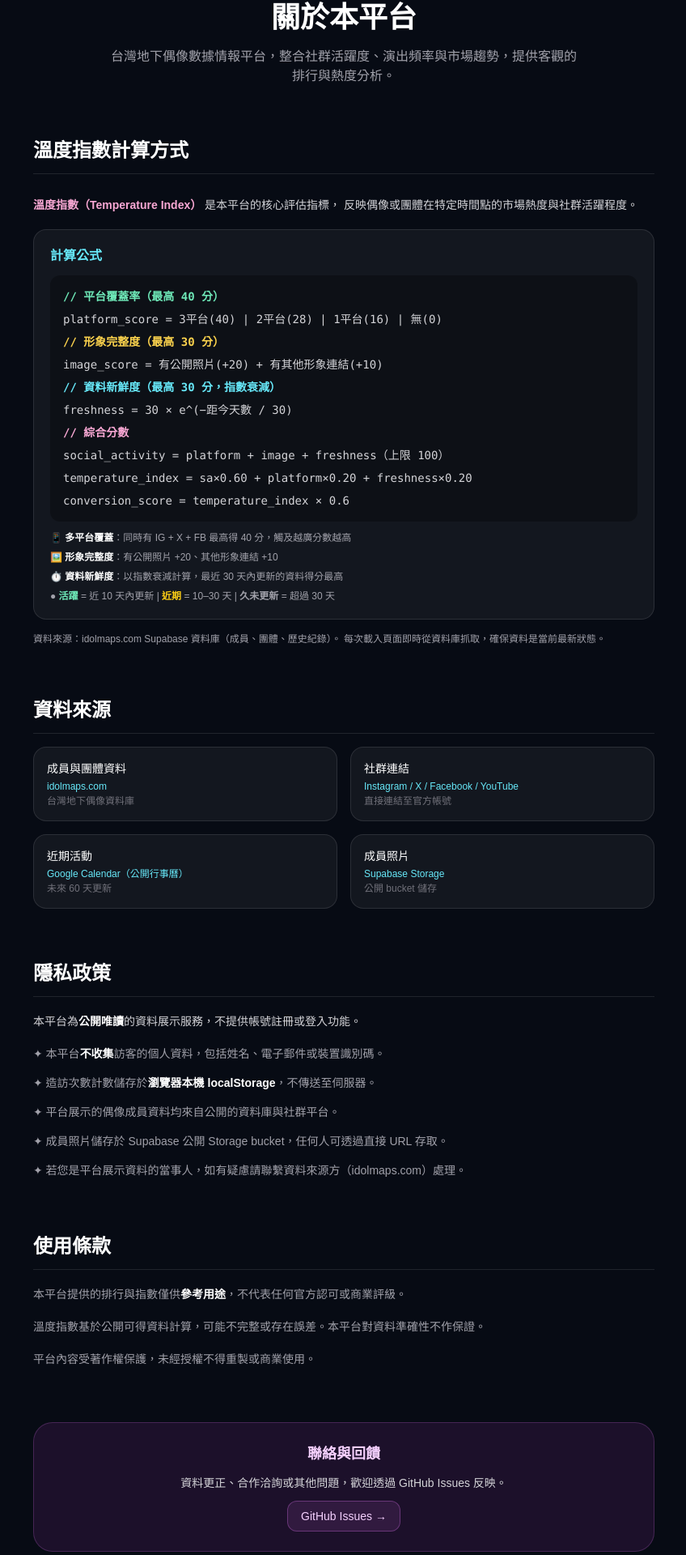
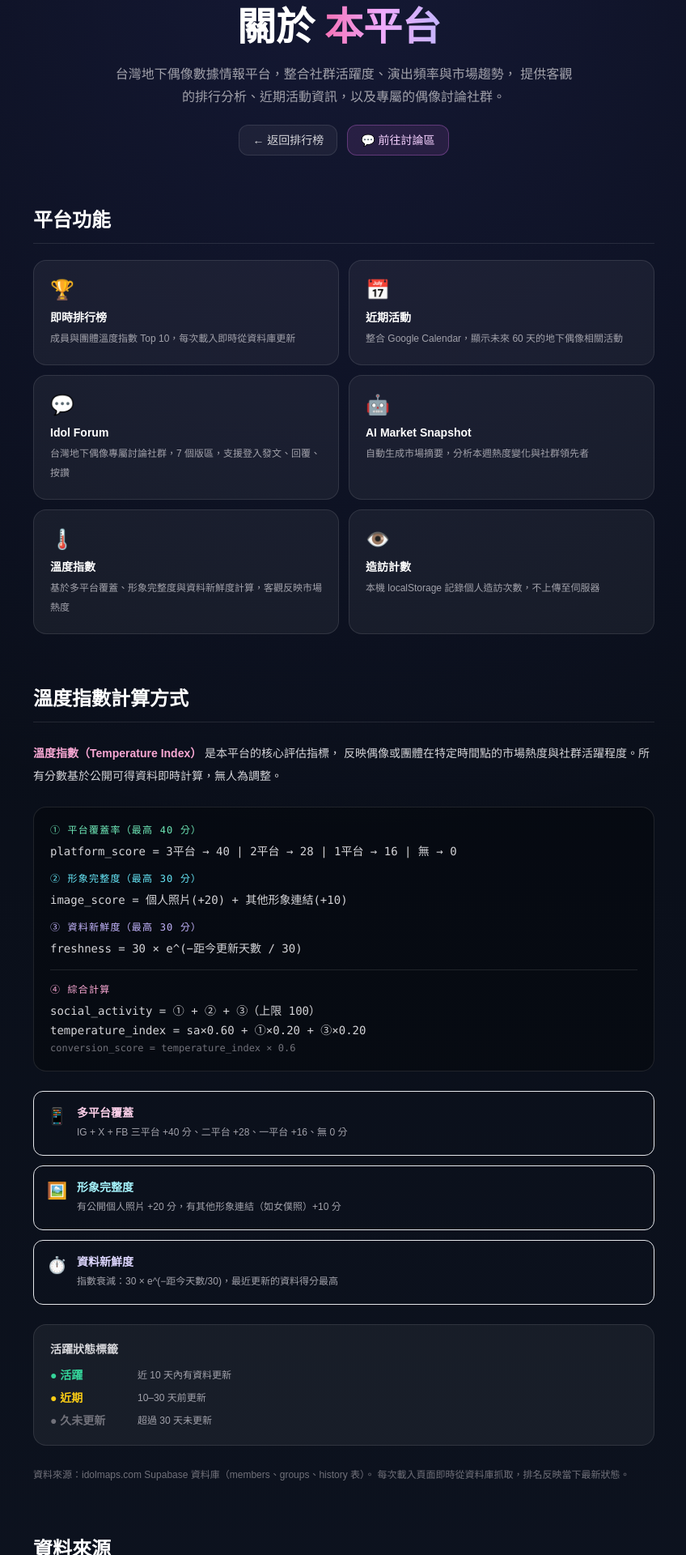
Before and after one commit to Ach018040/idol-platform, a Next.js app in the folder frontend-next/: page /about in a window 1280 px wide. Shown: the part 104-2024 px from the top of the page at 81% size, without its empty margins (215-1063 px from the left). Built offline with nearby package versions, Linux system fonts and the light colour scheme.

Commit message:
feat: redesign /about — features overview, v3.7 scoring, forum privacy, version history

```diff
--- a/frontend-next/app/about/page.tsx
+++ b/frontend-next/app/about/page.tsx
@@ -1,69 +1,150 @@
+import Link from "next/link";
+
+const SCORE_ITEMS = [
+  { icon: "📱", label: "多平台覆蓋", desc: "IG + X + FB 三平台 +40 分、二平台 +28、一平台 +16、無 0 分", color: "pink" },
+  { icon: "🖼️", label: "形象完整度", desc: "有公開個人照片 +20 分，有其他形象連結（如女僕照）+10 分", color: "cyan" },
+  { icon: "⏱️", label: "資料新鮮度", desc: "指數衰減：30 × e^(−距今天數/30)，最近更新的資料得分最高", color: "violet" },
+];
+
+const ACTIVE_LABELS = [
+  { dot: "text-emerald-400", label: "● 活躍", desc: "近 10 天內有資料更新" },
+  { dot: "text-yellow-400", label: "● 近期", desc: "10–30 天前更新" },
+  { dot: "text-zinc-500",   label: "● 久未更新", desc: "超過 30 天未更新" },
+];
+
+const DATA_SOURCES = [
+  { label: "成員與團體資料", src: "idolmaps.com", note: "台灣地下偶像公開資料庫，即時從 Supabase 抓取" },
+  { label: "社群平台連結", src: "Instagram / X / Facebook / YouTube", note: "直接連結各成員官方帳號" },
+  { label: "近期活動", src: "Google Calendar 公開行事曆", note: "未來 60 天活動，每小時更新" },
+  { label: "成員照片", src: "Supabase Storage（idolmaps）", note: "公開 bucket，任何人可直接存取" },
+  { label: "論壇資料", src: "Supabase（idolmetrics 專案）", note: "討論串、回覆、按讚儲存於獨立資料庫" },
+];
+
+const FEATURES = [
+  { emoji: "🏆", title: "即時排行榜", desc: "成員與團體溫度指數 Top 10，每次載入即時從資料庫更新" },
+  { emoji: "📅", title: "近期活動", desc: "整合 Google Calendar，顯示未來 60 天的地下偶像相關活動" },
+  { emoji: "💬", title: "Idol Forum", desc: "台灣地下偶像專屬討論社群，7 個版區，支援登入發文、回覆、按讚" },
+  { emoji: "🤖", title: "AI Market Snapshot", desc: "自動生成市場摘要，分析本週熱度變化與社群領先者" },
+  { emoji: "🌡️", title: "溫度指數", desc: "基於多平台覆蓋、形象完整度與資料新鮮度計算，客觀反映市場熱度" },
+  { emoji: "👁️", title: "造訪計數", desc: "本機 localStorage 記錄個人造訪次數，不上傳至伺服器" },
+];
+
 export default function AboutPage() {
   return (
-    <main className="min-h-screen bg-[#070b14] text-white px-4 py-16">
+    <main className="min-h-screen bg-[radial-gradient(circle_at_top,_rgba(99,102,241,0.15),_transparent_30%),linear-gradient(180deg,_#070b14_0%,_#111827_100%)] text-white px-4 py-16">
       <div className="mx-auto max-w-3xl space-y-16">
 
         {/* Hero */}
-        <section className="text-center space-y-4">
-          <div className="inline-flex items-center rounded-full border border-fuchsia-400/30 bg-fuchsia-400/10 px-3 py-1 text-xs text-fuchsia-200">
+        <section className="text-center space-y-5">
+          <div className="inline-flex items-center rounded-full border border-fuchsia-400/30 bg-fuchsia-400/10 px-4 py-1.5 text-xs text-fuchsia-200 tracking-widest uppercase">
             Idol Temperature Platform v3.7
           </div>
-          <h1 className="text-4xl font-black text-white">關於本平台</h1>
-          <p className="text-zinc-400 max-w-xl mx-auto">
-            台灣地下偶像數據情報平台，整合社群活躍度、演出頻率與市場趨勢，提供客觀的排行與熱度分析。
+          <h1 className="text-4xl font-black text-white md:text-5xl">
+            關於
+            <span className="mx-3 bg-gradient-to-r from-pink-400 via-fuchsia-300 to-violet-300 bg-clip-text text-transparent">
+              本平台
+            </span>
+          </h1>
+          <p className="text-zinc-400 max-w-xl mx-auto leading-7">
+            台灣地下偶像數據情報平台，整合社群活躍度、演出頻率與市場趨勢，
+            提供客觀的排行分析、近期活動資訊，以及專屬的偶像討論社群。
           </p>
+          <div className="flex items-center justify-center gap-3 flex-wrap">
+            <Link href="/" className="rounded-xl border border-white/10 bg-white/5 px-4 py-2 text-sm text-zinc-300 hover:bg-white/10 transition-colors">
+              ← 返回排行榜
+            </Link>
+            <Link href="/forum" className="rounded-xl border border-fuchsia-400/30 bg-fuchsia-400/10 px-4 py-2 text-sm text-fuchsia-200 hover:bg-fuchsia-400/20 transition-colors">
+              💬 前往討論區
+            </Link>
+          </div>
         </section>
 
-        {/* 方法論 */}
+        {/* 功能總覽 */}
+        <section className="space-y-5">
+          <h2 className="text-2xl font-bold text-white border-b border-white/10 pb-3">平台功能</h2>
+          <div className="grid grid-cols-1 sm:grid-cols-2 gap-3">
+            {FEATURES.map(({ emoji, title, desc }) => (
+              <div key={title} className="rounded-2xl border border-white/10 bg-white/5 p-5 hover:border-fuchsia-400/20 transition-colors">
+                <div className="text-2xl mb-2">{emoji}</div>
+                <div className="text-sm font-semibold text-white mb-1">{title}</div>
+                <div className="text-xs text-zinc-400 leading-6">{desc}</div>
+              </div>
+            ))}
+          </div>
+        </section>
+
+        {/* 溫度指數計算方式 */}
         <section className="space-y-6">
           <h2 className="text-2xl font-bold text-white border-b border-white/10 pb-3">溫度指數計算方式</h2>
-          <div className="space-y-4 text-sm text-zinc-300 leading-7">
-            <p>
-              <span className="text-pink-300 font-semibold">溫度指數（Temperature Index）</span> 是本平台的核心評估指標，
-              反映偶像或團體在特定時間點的市場熱度與社群活躍程度。
-            </p>
-            <div className="rounded-2xl border border-white/10 bg-white/5 p-5 space-y-3">
-              <h3 className="text-base font-semibold text-cyan-300">計算公式</h3>
-              <div className="font-mono text-sm bg-black/30 rounded-xl p-4 space-y-2">
-                <p className="text-emerald-300 font-semibold">// 平台覆蓋率（最高 40 分）</p>
-                <p className="text-zinc-300">platform_score = 3平台(40) | 2平台(28) | 1平台(16) | 無(0)</p>
-                <p className="text-amber-300 font-semibold mt-1">// 形象完整度（最高 30 分）</p>
-                <p className="text-zinc-300">image_score = 有公開照片(+20) + 有其他形象連結(+10)</p>
-                <p className="text-cyan-300 font-semibold mt-1">// 資料新鮮度（最高 30 分，指數衰減）</p>
-                <p className="text-zinc-300">freshness = 30 × e^(−距今天數 / 30)</p>
-                <p className="text-pink-300 font-semibold mt-2">// 綜合分數</p>
-                <p className="text-zinc-300">social_activity = platform + image + freshness（上限 100）</p>
-                <p className="text-zinc-300">temperature_index = sa×0.60 + platform×0.20 + freshness×0.20</p>
-                <p className="text-zinc-300">conversion_score = temperature_index × 0.6</p>
+          <p className="text-sm text-zinc-300 leading-7">
+            <span className="text-pink-300 font-semibold">溫度指數（Temperature Index）</span> 是本平台的核心評估指標，
+            反映偶像或團體在特定時間點的市場熱度與社群活躍程度。所有分數基於公開可得資料即時計算，無人為調整。
+          </p>
+
+          {/* 公式區塊 */}
+          <div className="rounded-2xl border border-white/10 bg-black/30 p-5 space-y-4 font-mono text-sm">
+            <div className="space-y-1">
+              <p className="text-emerald-300 text-xs uppercase tracking-widest mb-2">① 平台覆蓋率（最高 40 分）</p>
+              <p className="text-zinc-300">platform_score = 3平台 → 40 | 2平台 → 28 | 1平台 → 16 | 無 → 0</p>
+            </div>
+            <div className="space-y-1">
+              <p className="text-cyan-300 text-xs uppercase tracking-widest mb-2">② 形象完整度（最高 30 分）</p>
+              <p className="text-zinc-300">image_score = 個人照片(+20) + 其他形象連結(+10)</p>
+            </div>
+            <div className="space-y-1">
+              <p className="text-violet-300 text-xs uppercase tracking-widest mb-2">③ 資料新鮮度（最高 30 分）</p>
+              <p className="text-zinc-300">freshness = 30 × e^(−距今更新天數 / 30)</p>
+            </div>
+            <div className="h-px bg-white/10 my-2"/>
+            <div className="space-y-1">
+              <p className="text-pink-300 text-xs uppercase tracking-widest mb-2">④ 綜合計算</p>
+              <p className="text-zinc-300">social_activity = ① + ② + ③（上限 100）</p>
+              <p className="text-zinc-300">temperature_index = sa×0.60 + ①×0.20 + ③×0.20</p>
+              <p className="text-zinc-500 text-xs mt-1">conversion_score = temperature_index × 0.6</p>
+            </div>
+          </div>
+
+          {/* 指標說明 */}
+          <div className="space-y-3">
+            {SCORE_ITEMS.map(({ icon, label, desc, color }) => (
+              <div key={label} className={`flex gap-3 rounded-xl border border-${color}-400/15 bg-${color}-500/8 p-4`}>
+                <span className="text-xl flex-shrink-0">{icon}</span>
+                <div>
+                  <div className={`text-sm font-semibold text-${color}-200 mb-0.5`}>{label}</div>
+                  <div className="text-xs text-zinc-400 leading-6">{desc}</div>
+                </div>
               </div>
-              <ul className="space-y-2 text-zinc-400 text-xs">
-                <li>📱 <strong className="text-white">多平台覆蓋</strong>：同時有 IG + X + FB 最高得 40 分，觸及越廣分數越高</li>
-                <li>🖼️ <strong className="text-white">形象完整度</strong>：有公開照片 +20、其他形象連結 +10</li>
-                <li>⏱️ <strong className="text-white">資料新鮮度</strong>：以指數衰減計算，最近 30 天內更新的資料得分最高</li>
-                <li>● <strong className="text-emerald-300">活躍</strong> = 近 10 天內更新 | <strong className="text-yellow-400">近期</strong> = 10–30 天 | <strong className="text-zinc-400">久未更新</strong> = 超過 30 天</li>
-              </ul>
+            ))}
+          </div>
+
+          {/* 活躍狀態說明 */}
+          <div className="rounded-2xl border border-white/10 bg-white/5 p-5">
+            <h3 className="text-sm font-semibold text-zinc-300 mb-3">活躍狀態標籤</h3>
+            <div className="space-y-2">
+              {ACTIVE_LABELS.map(({ dot, label, desc }) => (
+                <div key={label} className="flex items-center gap-3 text-sm">
+                  <span className={`font-bold ${dot} w-24 flex-shrink-0`}>{label}</span>
+                  <span className="text-zinc-400 text-xs">{desc}</span>
+                </div>
+              ))}
             </div>
-            <p className="text-zinc-400 text-xs">
-              資料來源：idolmaps.com Supabase 資料庫（成員、團體、歷史紀錄）。
-              每次載入頁面即時從資料庫抓取，確保資料是當前最新狀態。
-            </p>
           </div>
+
+          <p className="text-xs text-zinc-500 leading-6">
+            資料來源：idolmaps.com Supabase 資料庫（members、groups、history 表）。
+            每次載入頁面即時從資料庫抓取，排名反映當下最新狀態。
+          </p>
         </section>
 
         {/* 資料來源 */}
         <section className="space-y-4">
           <h2 className="text-2xl font-bold text-white border-b border-white/10 pb-3">資料來源</h2>
-          <div className="grid grid-cols-1 sm:grid-cols-2 gap-4 text-sm">
-            {[
-              { label: "成員與團體資料", src: "idolmaps.com", note: "台灣地下偶像資料庫" },
-              { label: "社群連結", src: "Instagram / X / Facebook / YouTube", note: "直接連結至官方帳號" },
-              { label: "近期活動", src: "Google Calendar（公開行事曆）", note: "未來 60 天更新" },
-              { label: "成員照片", src: "Supabase Storage", note: "公開 bucket 儲存" },
-            ].map(({ label, src, note }) => (
+          <div className="grid grid-cols-1 sm:grid-cols-2 gap-3">
+            {DATA_SOURCES.map(({ label, src, note }) => (
               <div key={label} className="rounded-2xl border border-white/10 bg-white/5 p-4">
-                <div className="text-white font-medium">{label}</div>
+                <div className="text-white font-medium text-sm">{label}</div>
                 <div className="text-cyan-300 text-xs mt-1">{src}</div>
-                <div className="text-zinc-500 text-xs mt-0.5">{note}</div>
+                <div className="text-zinc-500 text-xs mt-0.5 leading-5">{note}</div>
               </div>
             ))}
           </div>
@@ -72,14 +153,16 @@ export default function AboutPage() {
         {/* 隱私政策 */}
         <section className="space-y-4">
           <h2 className="text-2xl font-bold text-white border-b border-white/10 pb-3">隱私政策</h2>
-          <div className="space-y-3 text-sm text-zinc-300 leading-7">
-            <p>本平台為<strong className="text-white">公開唯讀</strong>的資料展示服務，不提供帳號註冊或登入功能。</p>
-            <ul className="space-y-2 text-zinc-400">
-              <li>✦ 本平台<strong className="text-white">不收集</strong>訪客的個人資料，包括姓名、電子郵件或裝置識別碼。</li>
+          <div className="rounded-2xl border border-white/10 bg-white/5 p-6 space-y-3 text-sm text-zinc-300 leading-7">
+            <p>本平台提供<strong className="text-white">公開唯讀</strong>的資料展示服務。論壇（Idol Forum）支援帳號註冊與登入功能。</p>
+            <ul className="space-y-2 text-zinc-400 text-xs leading-7">
+              <li>✦ 排行榜頁面<strong className="text-white">不收集</strong>任何訪客個人資料，包括姓名、電子郵件或裝置識別碼。</li>
               <li>✦ 造訪次數計數儲存於<strong className="text-white">瀏覽器本機 localStorage</strong>，不傳送至伺服器。</li>
+              <li>✦ 論壇帳號資料（電子郵件、顯示名稱）儲存於 <strong className="text-white">Supabase Auth</strong>，採用業界標準加密保護。</li>
+              <li>✦ 論壇發文、回覆內容儲存於 <strong className="text-white">idolmetrics Supabase</strong> 專案資料庫，受 RLS（行列安全）保護。</li>
               <li>✦ 平台展示的偶像成員資料均來自公開的資料庫與社群平台。</li>
-              <li>✦ 成員照片儲存於 Supabase 公開 Storage bucket，任何人可透過直接 URL 存取。</li>
-              <li>✦ 若您是平台展示資料的當事人，如有疑慮請聯繫資料來源方（idolmaps.com）處理。</li>
+              <li>✦ 成員照片儲存於 Supabase Storage 公開 bucket，擁有 URL 者均可存取。</li>
+              <li>✦ 若您是平台展示資料的當事人，如有疑慮請聯繫資料來源方（idolmaps.com）或透過 GitHub Issues 反映。</li>
             </ul>
           </div>
         </section>
@@ -89,23 +172,44 @@ export default function AboutPage() {
           <h2 className="text-2xl font-bold text-white border-b border-white/10 pb-3">使用條款</h2>
           <div className="space-y-3 text-sm text-zinc-400 leading-7">
             <p>本平台提供的排行與指數僅供<strong className="text-white">參考用途</strong>，不代表任何官方認可或商業評級。</p>
-            <p>溫度指數基於公開可得資料計算，可能不完整或存在誤差。本平台對資料準確性不作保證。</p>
-            <p>平台內容受著作權保護，未經授權不得重製或商業使用。</p>
+            <p>溫度指數基於公開可得資料計算，可能不完整或存在誤差。本平台對資料準確性不作任何保證。</p>
+            <p>論壇用戶發表的內容代表其個人意見，平台不對用戶發文內容的準確性或合法性負責。</p>
+            <p>平台原創內容受著作權保護，未經授權不得重製或商業使用。偶像成員資料之著作權歸原始資料來源所有。</p>
+          </div>
+        </section>
+
+        {/* 版本記錄 */}
+        <section className="space-y-4">
+          <h2 className="text-2xl font-bold text-white border-b border-white/10 pb-3">版本記錄</h2>
+          <div className="space-y-2">
+            {[
+              { ver: "v3.7", date: "2026-04", desc: "溫度指數優化（多平台 + 新鮮度衰減）、Idol Forum 論壇上線、隱私政策 / About 頁面" },
+              { ver: "v3.6", date: "2026-03", desc: "iCal 活動整合、社群連結（IG/X/FB/YT）、成員活躍狀態標籤" },
+              { ver: "v3.5", date: "2026-02", desc: "即時 Supabase fetch、造訪計數、⟳ 立即更新按鈕" },
+              { ver: "v1–v3", date: "2025–2026", desc: "初始版本，靜態 JSON 資料、基本排行榜功能" },
+            ].map(({ ver, date, desc }) => (
+              <div key={ver} className="flex items-start gap-4 rounded-xl border border-white/10 bg-black/20 px-4 py-3">
+                <div className="flex-shrink-0 text-xs font-mono text-fuchsia-300 w-12">{ver}</div>
+                <div className="flex-shrink-0 text-xs text-zinc-600 w-18">{date}</div>
+                <div className="text-xs text-zinc-400 leading-5">{desc}</div>
+              </div>
+            ))}
           </div>
         </section>
 
         {/* 聯絡 */}
-        <section className="rounded-3xl border border-fuchsia-400/20 bg-fuchsia-500/10 p-6 text-center space-y-3">
+        <section className="rounded-3xl border border-fuchsia-400/20 bg-fuchsia-500/10 p-6 text-center space-y-4">
           <h2 className="text-lg font-bold text-fuchsia-200">聯絡與回饋</h2>
-          <p className="text-sm text-zinc-300">資料更正、合作洽詢或其他問題，歡迎透過 GitHub Issues 反映。</p>
-          <a
-            href="https://github.com/Ach018040/idol-platform/issues"
-            target="_blank"
-            rel="noopener noreferrer"
-            className="inline-flex items-center gap-2 rounded-xl border border-fuchsia-400/30 bg-fuchsia-400/10 px-4 py-2 text-sm text-fuchsia-200 hover:bg-fuchsia-400/20 transition-colors"
-          >
-            GitHub Issues →
-          </a>
+          <p className="text-sm text-zinc-300">資料更正、合作洽詢、功能建議或其他問題，歡迎透過以下管道聯繫。</p>
+          <div className="flex items-center justify-center gap-3 flex-wrap">
+            <a href="https://github.com/Ach018040/idol-platform/issues" target="_blank" rel="noopener noreferrer"
+              className="inline-flex items-center gap-2 rounded-xl border border-fuchsia-400/30 bg-fuchsia-400/10 px-4 py-2 text-sm text-fuchsia-200 hover:bg-fuchsia-400/20 transition-colors">
+              GitHub Issues →
+            </a>
+            <Link href="/forum" className="inline-flex items-center gap-2 rounded-xl border border-violet-400/30 bg-violet-400/10 px-4 py-2 text-sm text-violet-200 hover:bg-violet-400/20 transition-colors">
+              💬 論壇討論
+            </Link>
+          </div>
         </section>
 
       </div>
```
